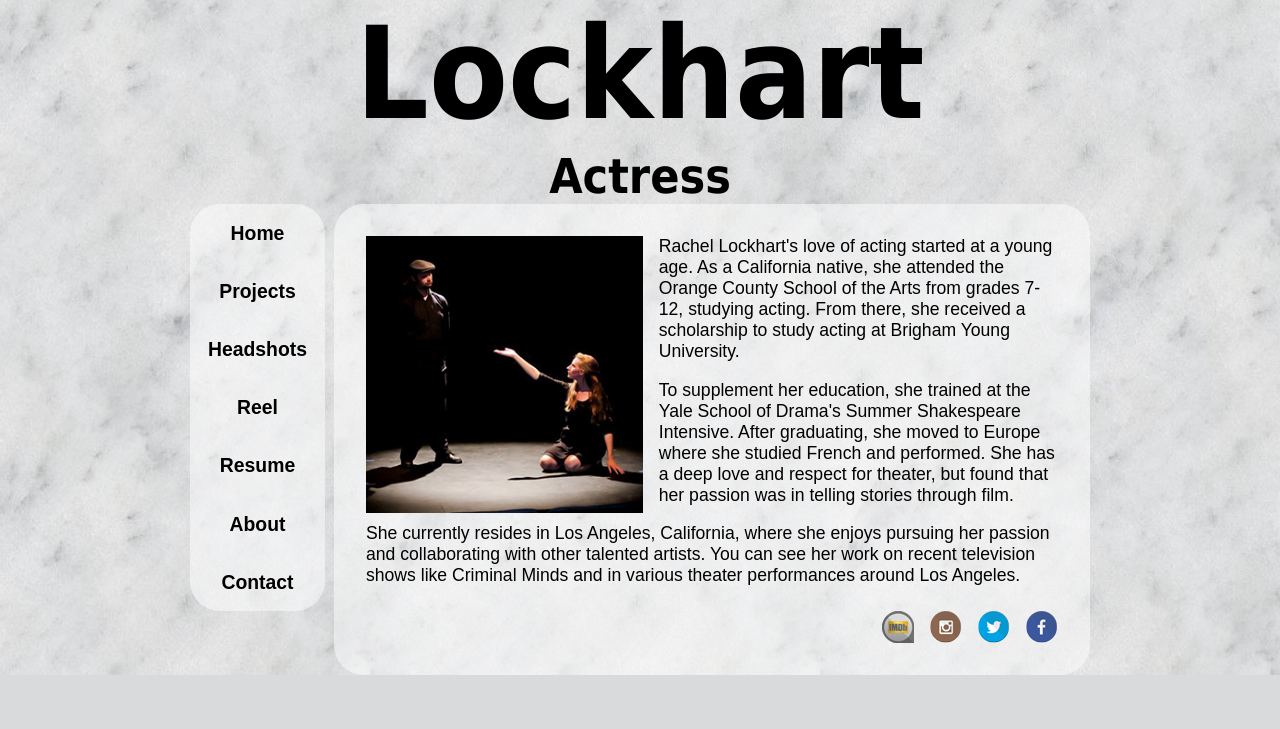
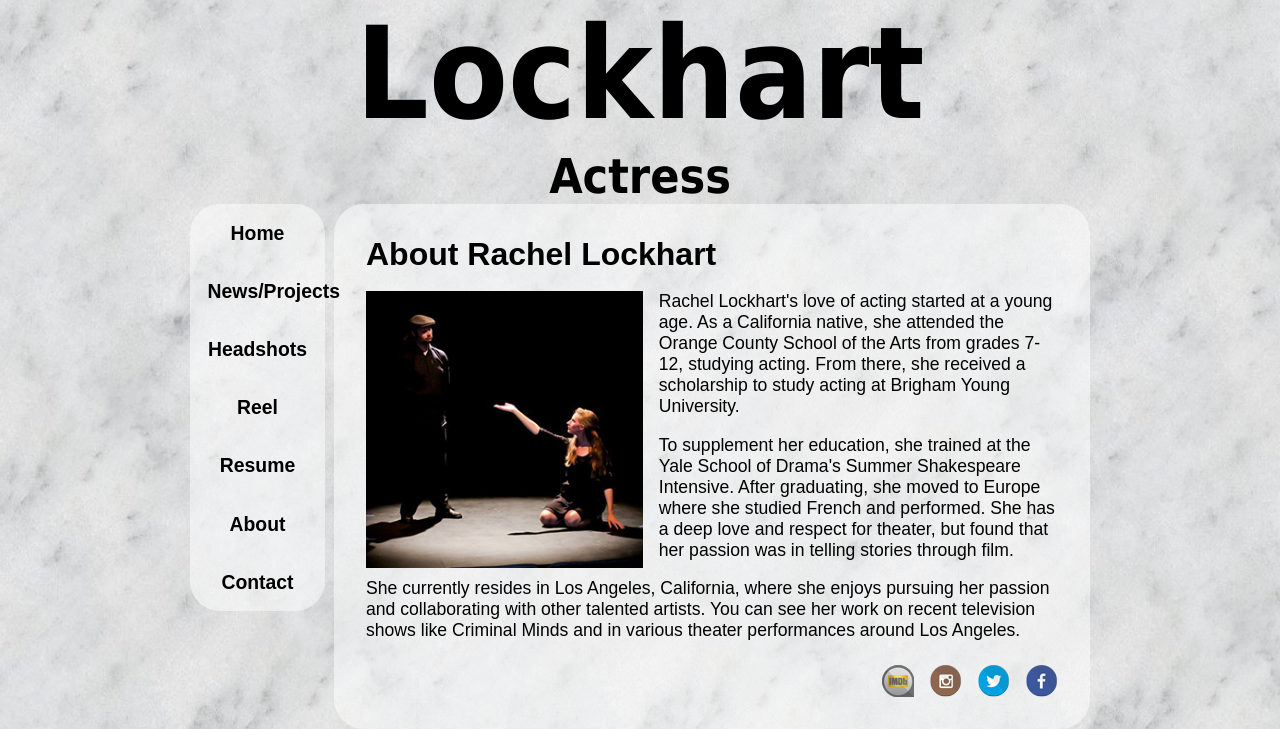
Before and after one commit to Adonias1/CECS470Project, a PHP site: page /about.php in a window 1280 px wide. Shown: the part 150-879 px from the top of the page. Before the commit the page ends 825 px from the top, so only its background shows below. Run offline with PHP 8.4, Linux system fonts and the light colour scheme.

Commit message:
Little fixes

```diff
--- a/about.php
+++ b/about.php
@@ -8,6 +8,7 @@
 <body>
 	<?php include "includes/header.php"; ?>
 	<div class="main-content">
+		<h1>About Rachel Lockhart</h1><br>
 		<img id="about-image" src="images/theater.jpg" alt="Image of Rachel Lockhart acting in a play" />
 		<p id="bio">
 			Rachel Lockhart's love of acting started at a young age. As a California native, she attended the Orange County School of the Arts from grades 7-12, studying acting. From there, she received a scholarship to study acting at Brigham Young University.
--- a/includes/header.php
+++ b/includes/header.php
@@ -5,7 +5,7 @@
 	</div>
 	<nav>
 		<li><a href="index.php">Home</a></li>
-		<li><a href="projects.php">Projects</a></li>
+		<li><a href="projects.php">News/Projects</a></li>
 		<li><a href="headshots.php">Headshots</a></li>
 		<li><a href="reel.php">Reel</a></li>
 		<li><a href="resume.php">Resume</a></li>
--- a/styles/styles.css
+++ b/styles/styles.css
@@ -129,7 +129,7 @@ iframe {
 
 /*HEADSHOT PAGE STYLES*/
 figure {
-    width: 30%;
+    width: 32%;
     display: inline-block;
 	 min-width: 150px;
 	 margin-bottom:
```
